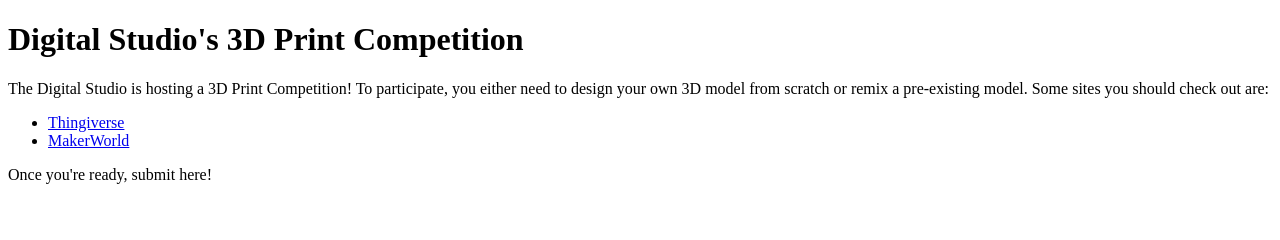
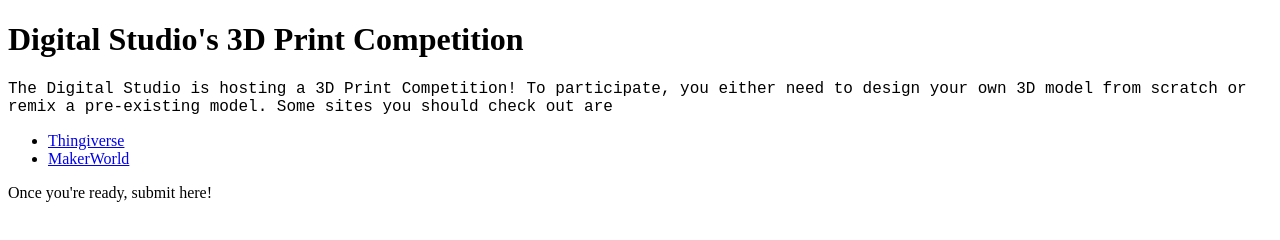
Before and after one commit to tangoc1325/3d-print-competition, a plain HTML site: page index.html in a window 1280 px wide. Drawn offline with Linux system fonts and the light colour scheme.

Commit message:
Update index.html

```diff
--- a/index.html
+++ b/index.html
@@ -2,9 +2,9 @@
 <html>
     <body>
         <h1> Digital Studio's 3D Print Competition </h1>
-        <p> The Digital Studio is hosting a 3D Print Competition!
+        <p style="font-family: 'Courier New', Courier, monospace;"> The Digital Studio is hosting a 3D Print Competition!
             To participate, you either need to design your own 3D model from scratch or remix a pre-existing model.
-            Some sites you should check out are:
+            Some sites you should check out are
             <ul>
                 <li> <a href="https://www.thingiverse.com/">Thingiverse</a></li>
                 <li> <a href="https://www.makerworld.com/">MakerWorld</a> </li>
```
